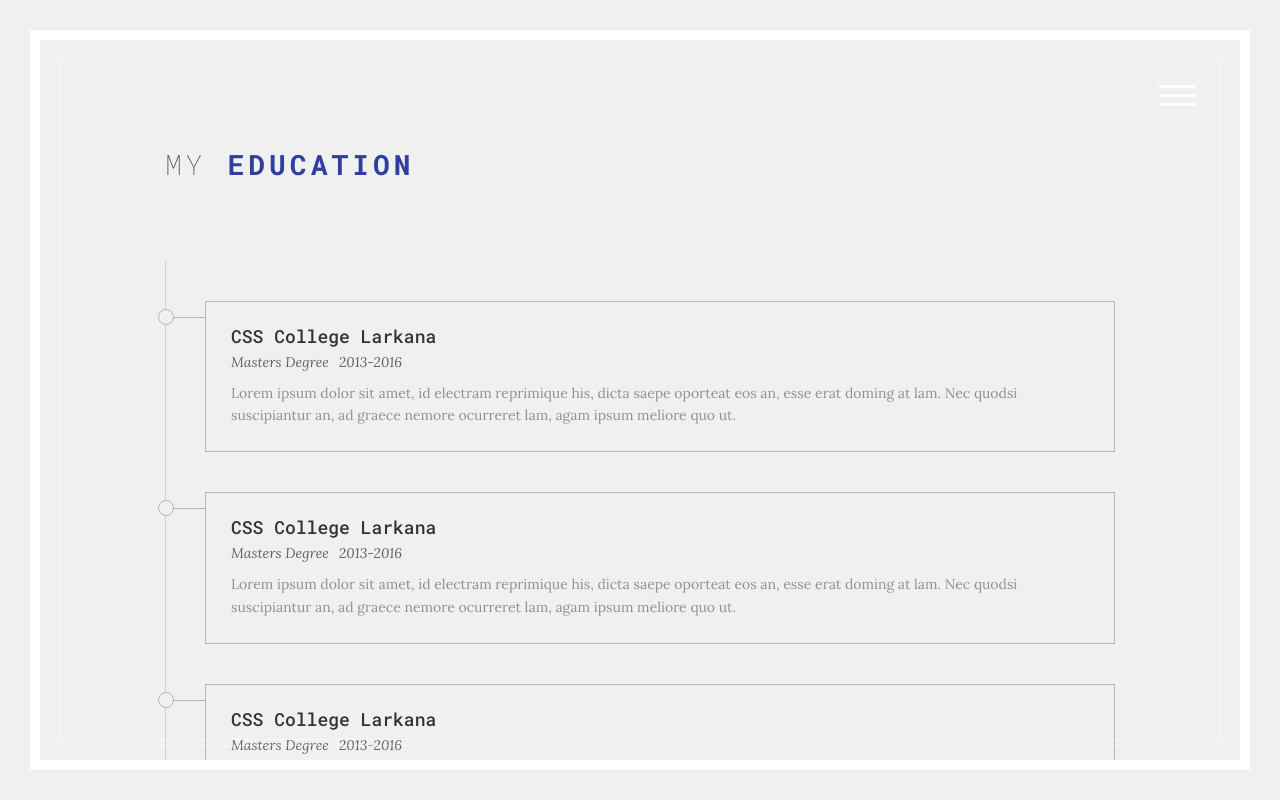
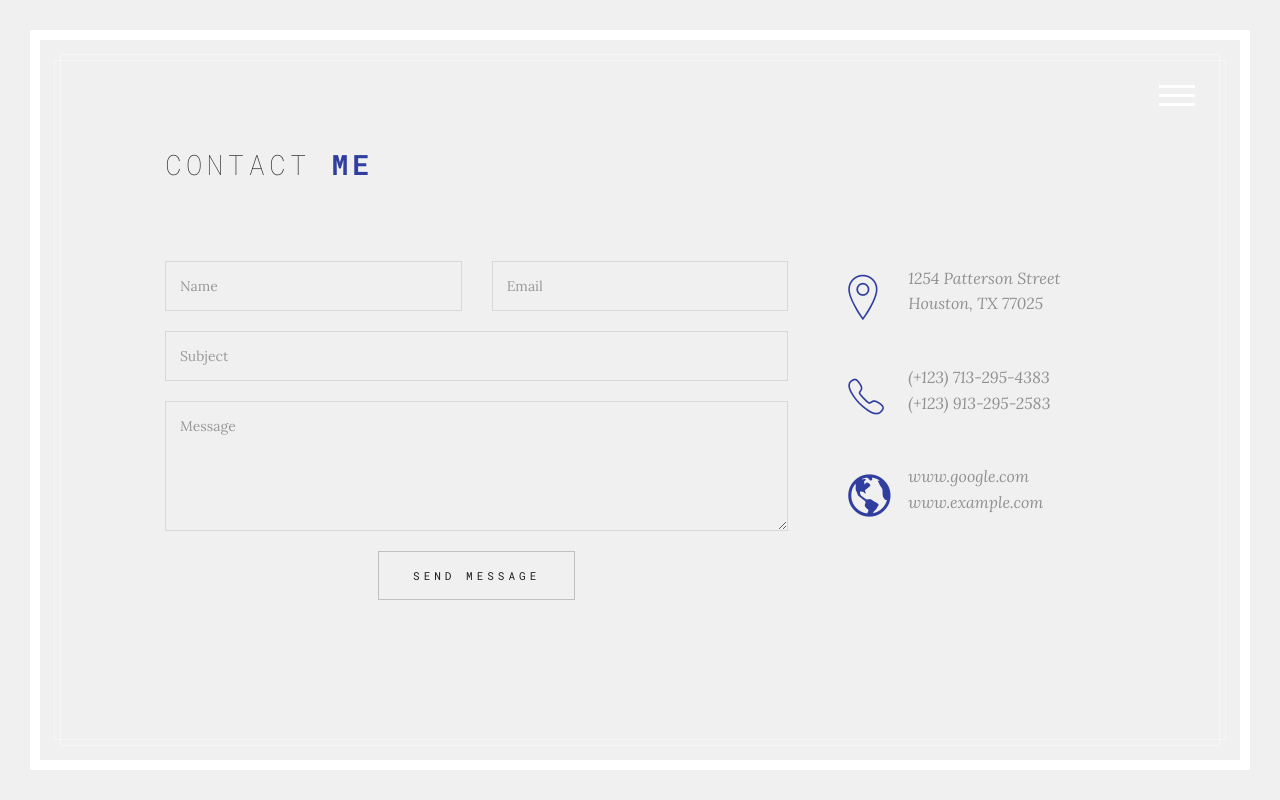
Before and after one commit to injuli/portafolio, an Angular app: page /#/ in a window 1280 px wide. Built offline with nearby package versions, Linux system fonts and the light colour scheme.

Commit message:
Se agregó componente contact

```diff
--- a/src/app/app.component.html
+++ b/src/app/app.component.html
@@ -1,2 +1,2 @@
 <app-menu></app-menu>
-<app-resume></app-resume>
+<app-contact></app-contact>
--- a/src/app/app.module.ts
+++ b/src/app/app.module.ts
@@ -7,6 +7,7 @@ import { MenuComponent } from './shared/menu/menu.component';
 import { HomeComponent } from './pages/home/home.component';
 import { AboutComponent } from './pages/about/about.component';
 import { ResumeComponent } from './pages/resume/resume.component';
+import { ContactComponent } from './pages/contact/contact.component';
 
 @NgModule({
   declarations: [
@@ -15,7 +16,8 @@ import { ResumeComponent } from './pages/resume/resume.component';
     MenuComponent,
     HomeComponent,
     AboutComponent,
-    ResumeComponent
+    ResumeComponent,
+    ContactComponent
   ],
   imports: [
     BrowserModule
--- /dev/null
+++ b/src/app/pages/contact/contact.component.html
@@ -0,0 +1,125 @@
+<section id="contact" class="section contact-section border-d active">
+
+    <div class="section-block contact-block">
+
+        <div class="container-fluid">
+
+            <div class="section-header">
+                <h2>Contact <strong class="color">Me</strong></h2>
+            </div>
+
+
+            <div class="row">
+
+                <div class="col-md-8">
+
+                    <div class="contact-form">
+
+                        <form id="contact-form" data-toggle="validator" method="post" action="mail.php" novalidate="true">
+
+                            <div id="contact-form-result"></div>
+
+                            <div class="row">
+
+                                <div class="col-md-6">
+                                    <div class="form-group">
+
+                                        <input type="text" class="form-control" placeholder="Name" name="name" required="">
+                                        <div class="help-block with-errors"></div>
+
+                                    </div>
+                                </div>
+
+                                <div class="col-md-6">
+                                    <div class="form-group">
+
+                                        <input type="email" class="form-control" placeholder="Email" name="email" required="">
+                                        <div class="help-block with-errors"></div>
+
+                                    </div>
+                                </div>
+
+                            </div>
+
+                            <div class="form-group">
+
+                                <input type="text" class="form-control" placeholder="Subject" name="subject" required="">
+                                <div class="help-block with-errors"></div>
+
+                            </div>
+
+                            <div class="form-group">
+
+                                <textarea class="form-control" placeholder="Message" name="message" rows="5" required=""></textarea>
+                                <div class="help-block with-errors"></div>
+
+                            </div>
+
+                            <div class="form-group text-center">
+                                <button type="submit" class="btn-custom btn-color disabled" style="pointer-events: all; cursor: pointer;">
+                  Send Message
+                </button>
+                            </div>
+
+                        </form>
+
+                    </div>
+
+
+                </div>
+
+                <div class="col-md-4">
+
+                    <div class="contact-info-icons">
+
+                        <div class="contact-info">
+
+                            <i class="ion-ios-location-outline"></i>
+
+                            <p>
+                                1254 Patterson Street<br> Houston, TX 77025
+                            </p>
+
+                        </div>
+
+
+                        <div class="contact-info">
+
+                            <i class="ion-ios-telephone-outline"></i>
+
+                            <p>
+                                (+123) 713-295-4383<br> (+123) 913-295-2583
+                            </p>
+
+                        </div>
+
+
+                        <div class="contact-info">
+
+                            <i class="ion-android-globe"></i>
+
+                            <p>
+                                www.google.com<br> www.example.com
+                            </p>
+
+                        </div>
+
+
+
+
+                    </div>
+
+
+
+                </div>
+
+
+            </div>
+
+
+
+        </div>
+
+    </div>
+
+</section>
--- /dev/null
+++ b/src/app/pages/contact/contact.component.ts
@@ -0,0 +1,15 @@
+import { Component, OnInit } from '@angular/core';
+
+@Component({
+  selector: 'app-contact',
+  templateUrl: './contact.component.html',
+  styleUrls: ['./contact.component.css']
+})
+export class ContactComponent implements OnInit {
+
+  constructor() { }
+
+  ngOnInit() {
+  }
+
+}
--- a/src/app/pages/resume/resume.component.html
+++ b/src/app/pages/resume/resume.component.html
@@ -166,24 +166,44 @@
 
                 <div class="testimonials-slider owl-carousel owl-theme owl-loaded">
 
+                    <div class="owl-stage-outer">
+                        <div class="owl-stage" style="transform: translate3d(-674px, 0px, 0px); transition: all 0.5s ease 0s; width: 2022px;">
+                            <div class="owl-item" style="width: 337px; margin-right: 0px;">
+                                <div class="testimonial">
 
+                                    <div class="icon">
+                                        <i class="ion-quote"></i>
+                                    </div>
 
+                                    <p>
+                                        Ei constituam theophrastus per, sea dolorum disputationi in, vel menandri suavitate similique in. Vide assum conceptam eum et. Has postulant vul putate eu. Pro justo aliquando prodesset at.
+                                    </p>
 
+                                    <div class="author">
+                                        <h4>Jake Doe</h4>
+                                        <span>CEO at Company</span>
+                                    </div>
 
+                                </div>
+                            </div>
+                            <div class="owl-item" style="width: 337px; margin-right: 0px;">
+                                <div class="testimonial">
 
+                                    <div class="icon">
+                                        <i class="ion-quote"></i>
+                                    </div>
 
+                                    <p>
+                                        Ei constituam theophrastus per, sea dolorum disputationi in, vel menandri suavitate similique in. Vide assum conceptam eum et. Has postulant vul putate eu. Pro justo aliquando prodesset at.
+                                    </p>
 
+                                    <div class="author">
+                                        <h4>Jake Doe</h4>
+                                        <span>CEO at Company</span>
+                                    </div>
 
-
-
-
-
-
-
-
-
-                    <div class="owl-stage-outer">
-                        <div class="owl-stage" style="transform: translate3d(0px, 0px, 0px); transition: all 1s ease 0s; width: 2022px;">
+                                </div>
+                            </div>
                             <div class="owl-item active" style="width: 337px; margin-right: 0px;">
                                 <div class="testimonial">
 
@@ -256,42 +276,6 @@
 
                                 </div>
                             </div>
-                            <div class="owl-item" style="width: 337px; margin-right: 0px;">
-                                <div class="testimonial">
-
-                                    <div class="icon">
-                                        <i class="ion-quote"></i>
-                                    </div>
-
-                                    <p>
-                                        Ei constituam theophrastus per, sea dolorum disputationi in, vel menandri suavitate similique in. Vide assum conceptam eum et. Has postulant vul putate eu. Pro justo aliquando prodesset at.
-                                    </p>
-
-                                    <div class="author">
-                                        <h4>Jake Doe</h4>
-                                        <span>CEO at Company</span>
-                                    </div>
-
-                                </div>
-                            </div>
-                            <div class="owl-item" style="width: 337px; margin-right: 0px;">
-                                <div class="testimonial">
-
-                                    <div class="icon">
-                                        <i class="ion-quote"></i>
-                                    </div>
-
-                                    <p>
-                                        Ei constituam theophrastus per, sea dolorum disputationi in, vel menandri suavitate similique in. Vide assum conceptam eum et. Has postulant vul putate eu. Pro justo aliquando prodesset at.
-                                    </p>
-
-                                    <div class="author">
-                                        <h4>Jake Doe</h4>
-                                        <span>CEO at Company</span>
-                                    </div>
-
-                                </div>
-                            </div>
                         </div>
                     </div>
                     <div class="owl-controls">
@@ -300,8 +284,8 @@
                             <div class="owl-next" style="display: none;">next</div>
                         </div>
                         <div class="owl-dots" style="">
+                            <div class="owl-dot"><span></span></div>
                             <div class="owl-dot active"><span></span></div>
-                            <div class="owl-dot"><span></span></div>
                             <div class="owl-dot"><span></span></div>
                         </div>
                     </div>
```
Also changed, not shown: src/app/pages/contact/contact.component.css (added).
